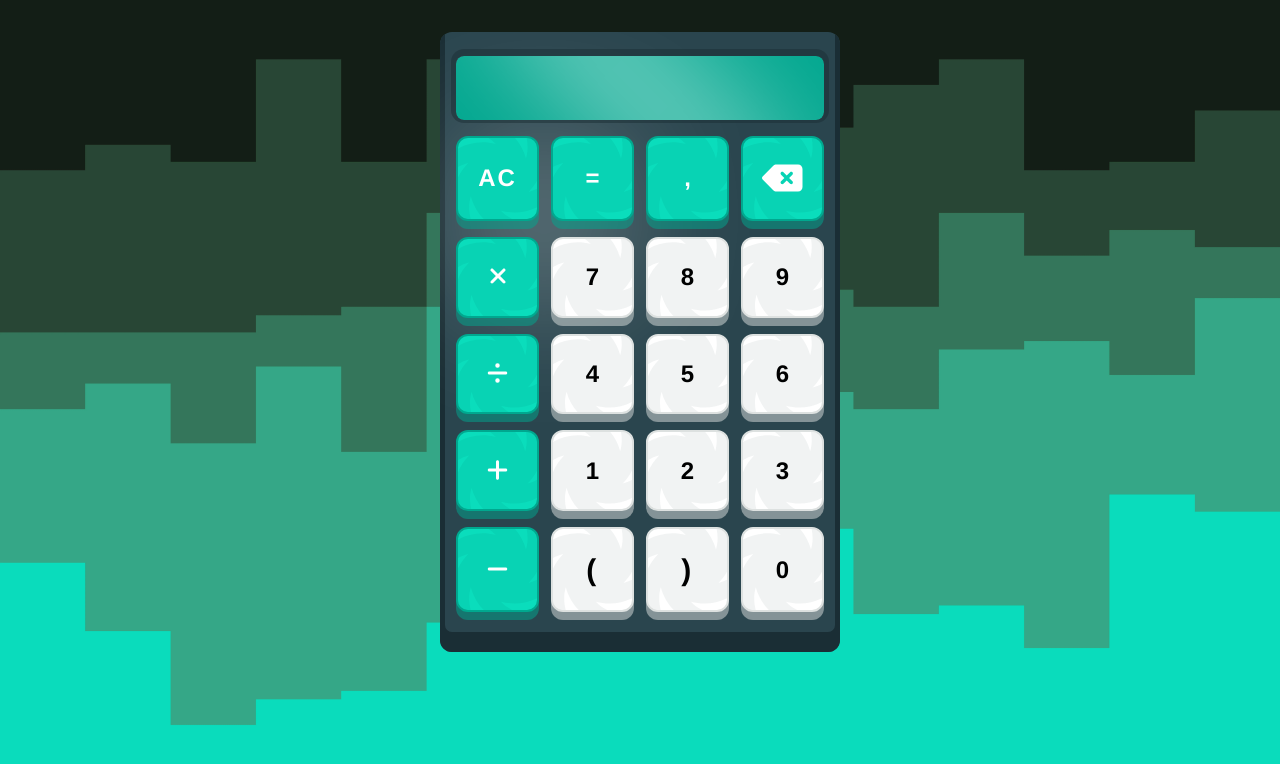
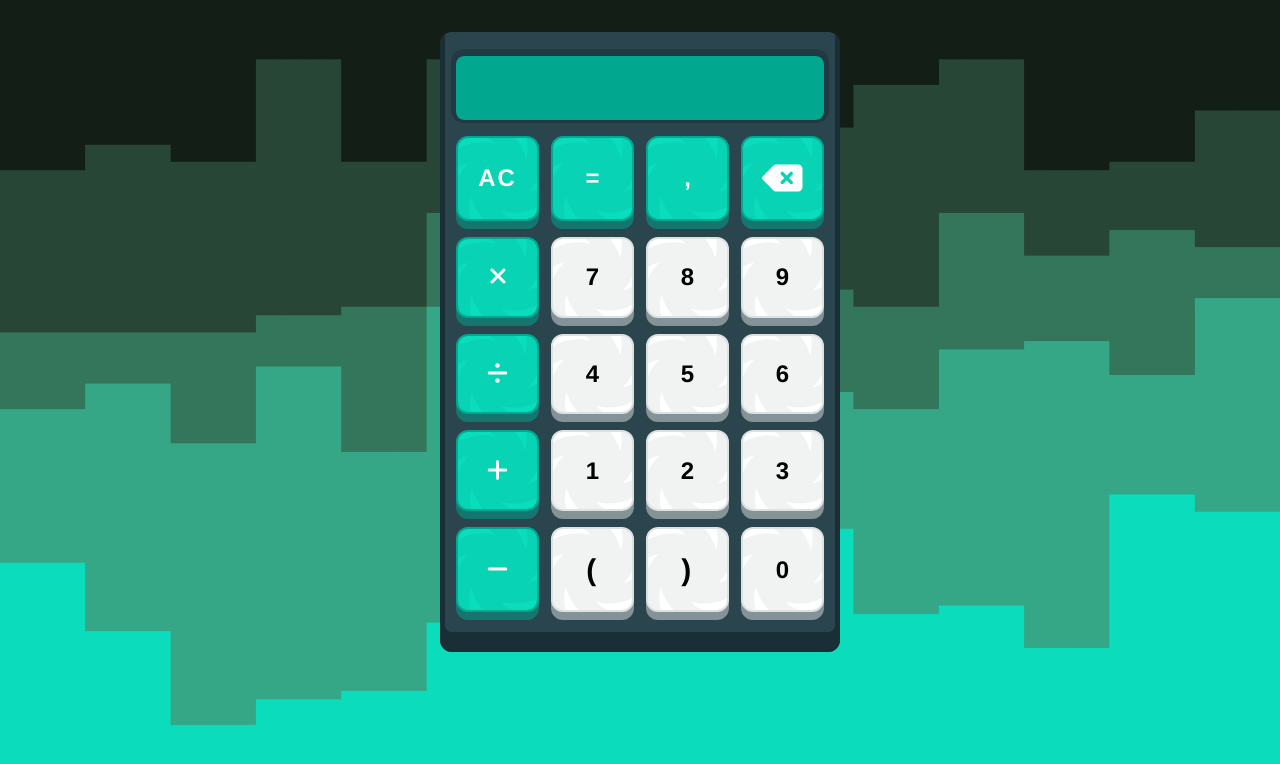
Before and after one commit to RazorPG/calculator-app, a Vue app: page / in a window 1280 px wide. Shown: the top 764 px of the page. Built offline with nearby package versions, Linux system fonts and the light colour scheme.

Commit message:
merubah sedikit hal yang tidak perlu

```diff
--- a/src/main.js
+++ b/src/main.js
@@ -8,7 +8,7 @@ import { FontAwesomeIcon } from '@fortawesome/vue-fontawesome';
 import { faXmark, faDeleteLeft, faDivide, faPlus, faMinus, faCircle, faClone, faTrashCan, faCopy } from '@fortawesome/free-solid-svg-icons';
 library.add(faXmark, faDeleteLeft, faDivide, faPlus, faMinus, faCircle, faClone, faTrashCan, faCopy);
 
-const app =createApp(App);
+const app = createApp(App);
 
 app.use(router)
 app.component('font-awesome-icon', FontAwesomeIcon)
--- a/src/view/Calculator.vue
+++ b/src/view/Calculator.vue
@@ -1,7 +1,7 @@
 <template>
   <section class="w-full z-30">
     <div
-      class="container relative p-4 pb-10 bg-color-primary mx-auto max-w-[20rem] md:max-w-[25rem] rounded-xl shadow-inner-calc mb-2 after:w-28 after:absolute after:h-28 after:rounded-full after:bg-glassInput overflow-hidden after:blur-[80px] after:left-12 after:top-32"
+      class="container relative p-4 pb-10 bg-color-primary mx-auto max-w-[20rem] md:max-w-[25rem] rounded-xl shadow-inner-calc mb-2"
     >
       <div
         class="my-2 mb-4 h-full overflow-x-hidden overflow-hidden relative z-50 shadow-inner-input rounded-lg"
@@ -27,9 +27,9 @@
             <span v-else>{{ char.value }}</span>
           </span>
         </div>
-        <span
+        <!-- <span
           class="w-full absolute h-full bg-glassInput rotate-45 blur-3xl right-0 top-0 pointer-events-none"
-        ></span>
+        ></span> -->
       </div>
       <calc-control-panel
         @updateDisplayValue="emitUpdateDisplayValue"
```
Also changed, not shown: vue.config.js (line endings or trailing spaces), 1 other file (tests, documents, lock files or other folders).
